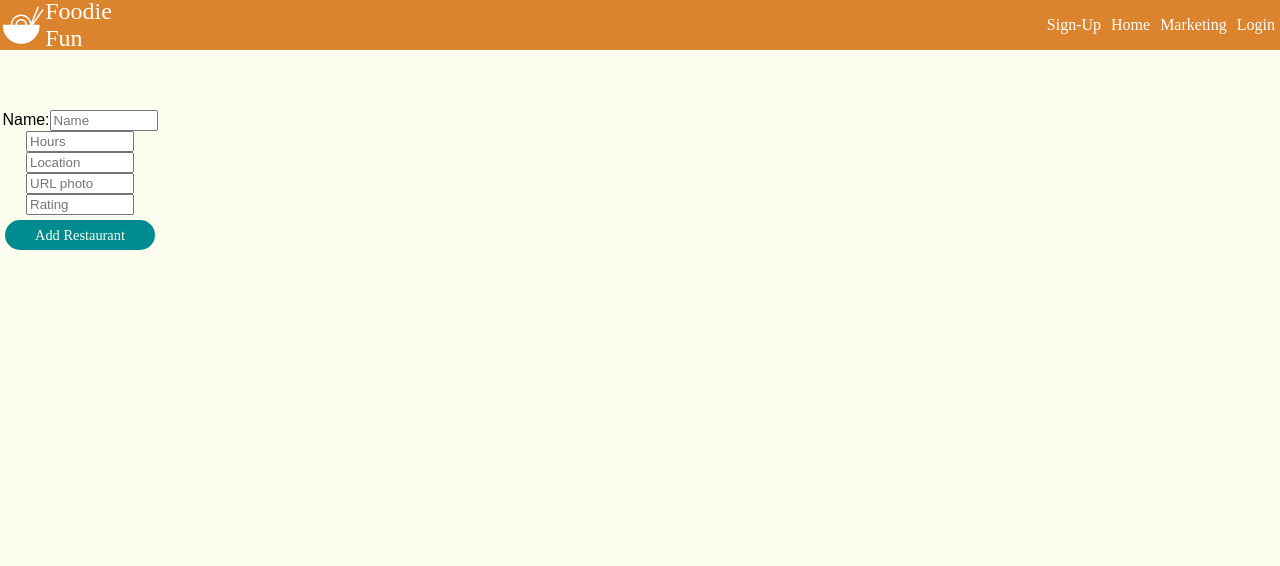
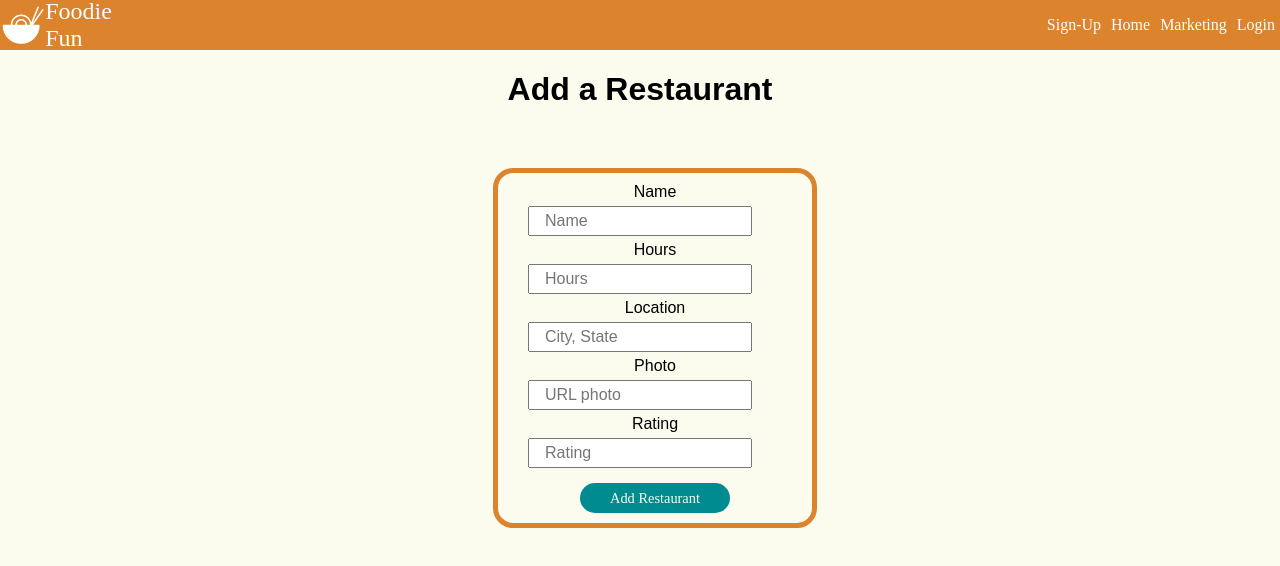
Before and after one commit to Build-Week-Foodie-Funz/front-end, a React (Create React App) app: page /addrestaurant in a window 1280 px wide. Shown: the top 566 px of the page. Built offline with nearby package versions, Linux system fonts and the light colour scheme.

Commit message:
did some quick styling on the forms

```diff
--- a/src/components/CreateRest.js
+++ b/src/components/CreateRest.js
@@ -6,10 +6,46 @@ import { createRest, getUser } from "../actions/actions";
 import { connect } from "react-redux";
 import axios from "axios";
 
+const PageContainer = styled.div`
+	margin: 0 auto;
+`;
+
 const SubmitButton = styled.button`
   height: 30px;
   width: 150px;
   font-size: 0.9rem;
+  margin: 0 auto;
+  margin-top: 10px;
+`;
+
+const FormContainer = styled.div`
+  width: 100%;
+  display: flex;
+  flex-wrap: wrap;
+  flex-direction: column;
+  border: 5px solid #DB832D;
+  padding: 10px;
+  border-radius: 20px;
+`;
+
+const UserInput = styled.div`
+//   padding-left: 10px;
+  display: flex;
+  flex-direction: column;
+`;
+
+const InputContainer = styled.div`
+  width: 50%;
+`;
+
+const StyledField = styled.input`
+  color: gray;
+  margin: 5px 20px;
+  padding: 5px;
+  padding-left: 15px;
+  width: 200px;
+  height: 2vh;
+  font-size: 1rem;
 `;
 
 const CreateRest = props => {
@@ -27,7 +63,8 @@ const CreateRest = props => {
 
 	console.log(restUpload);
 	return (
-    <>
+		<PageContainer>
+			<h1>Add a Restaurant</h1>
 			<Form
 				onSubmit={e => {
 					e.preventDefault();
@@ -37,54 +74,59 @@ const CreateRest = props => {
 					props.history.push("/");
 				}}
 			>
-        <div className="why">
-          <div>
-            Name:
-            <input
+				<FormContainer>
+					<UserInput>
+						Name
+            <StyledField
 							type="text"
 							name="restname"
 							placeholder="Name"
 							onChange={createRestForm}
 						/>
-          </div>
-          <div>
-            <input
+					</UserInput>
+					<UserInput>
+						Hours
+						<StyledField
 							type="text"
 							name="resthours"
 							placeholder="Hours"
 							onChange={createRestForm}
 						/>
-          </div>
-          <div>
-            <input
+					</UserInput>
+					<UserInput>
+						Location
+						<StyledField
 							type="text"
 							name="restlocation"
-              placeholder="Location"
+							placeholder="City, State"
 							onChange={createRestForm}
 						/>
-          </div>
-          <div>
-            <input
+					</UserInput>
+					<UserInput>
+						Photo
+						<StyledField
 							type="text"
 							name="restphotos"
 							placeholder="URL photo"
 							onChange={createRestForm}
 						/>
-          </div>
-          <div>
-            <input
+					</UserInput>
+					<UserInput>
+						Rating
+						<StyledField
 							type="text"
 							name="restrating"
 							placeholder="Rating"
 							onChange={createRestForm}
 						/>
-          </div>
-        </div>
+					</UserInput>
 					<SubmitButton type="submit" className="btn">
 						Add Restaurant
         </SubmitButton>
+				</FormContainer>
+
 			</Form>
-    </>
+		</PageContainer>
 	);
 };
 
--- a/src/components/SignUp.js
+++ b/src/components/SignUp.js
@@ -17,6 +17,11 @@ import * as Yup from "yup";
 import axios from "axios";
 import "../styles/button.scss";
 
+const HeaderDiv = styled.div`
+margin-top: 20px;
+  font-size: 2rem;
+`;
+
 const UserContainer = styled.div`
 	background-color: #fbfcee;
 	width: 100%;
@@ -28,7 +33,8 @@ const UserInput = styled.div`
 	height: 50px;
 `;
 const InputContainer = styled.div`
-	background-color: #fbfcee;
+  background-color: #fbfcee;
+  margin-bottom: 15px;
 `;
 
 const StyledField = styled.input`
@@ -44,14 +50,14 @@ const StyledField = styled.input`
 const ButtonContainer = styled.div`
 	display: flex;
 	flex-direction: column;
-	width: 45%;
+	width: 10%;
 	margin: 0 auto;
 `;
 
 const SignUp = props => {
   return (
     <UserContainer>
-      <div class="header">Sign Up</div>
+      <HeaderDiv>Sign Up</HeaderDiv>
       <Form
         id="signup-form"
         onSubmit={e => {
@@ -112,6 +118,7 @@ const SignUp = props => {
             )} */}
           </UserInput>
         </InputContainer>
+
         Forgot password? <a href="#">reset</a>
         <ButtonContainer>
           <button className="btn" type="submit">
```
Lines whose indentation alone changed are shown as unchanged.
